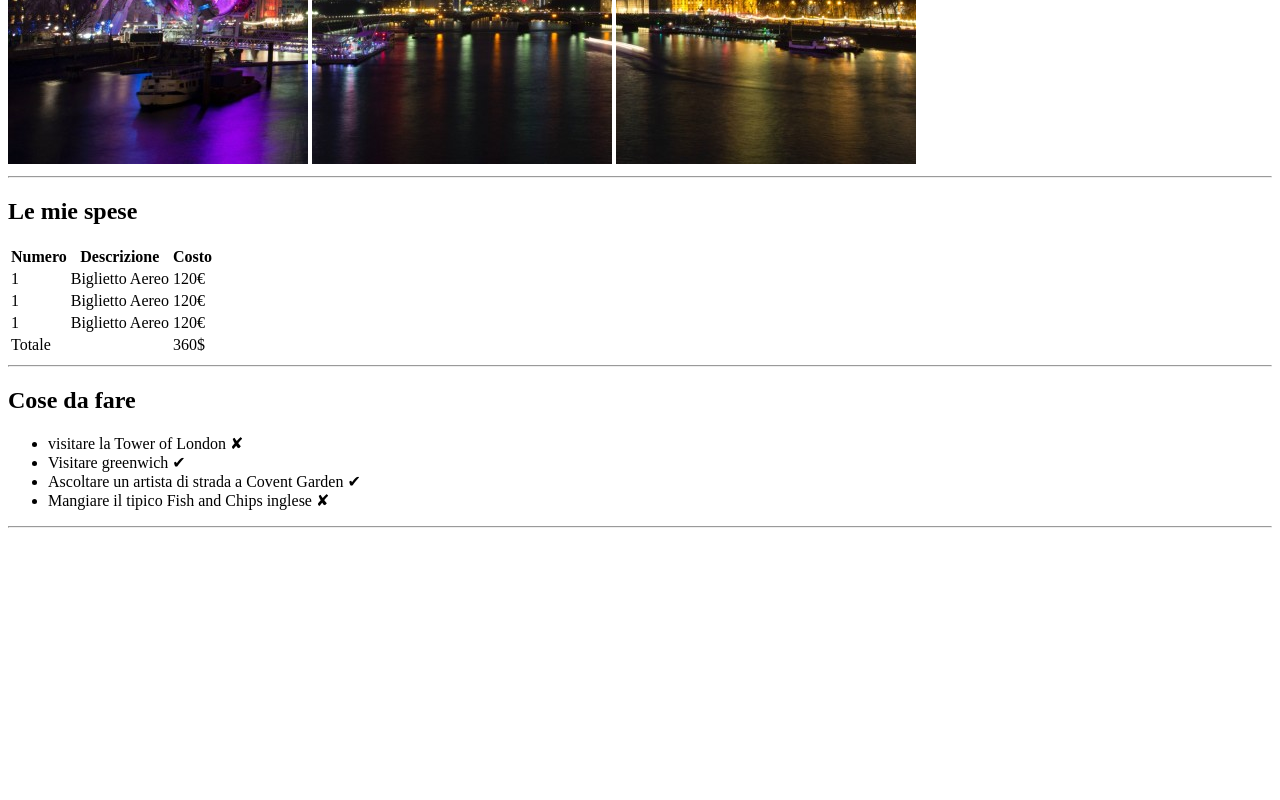
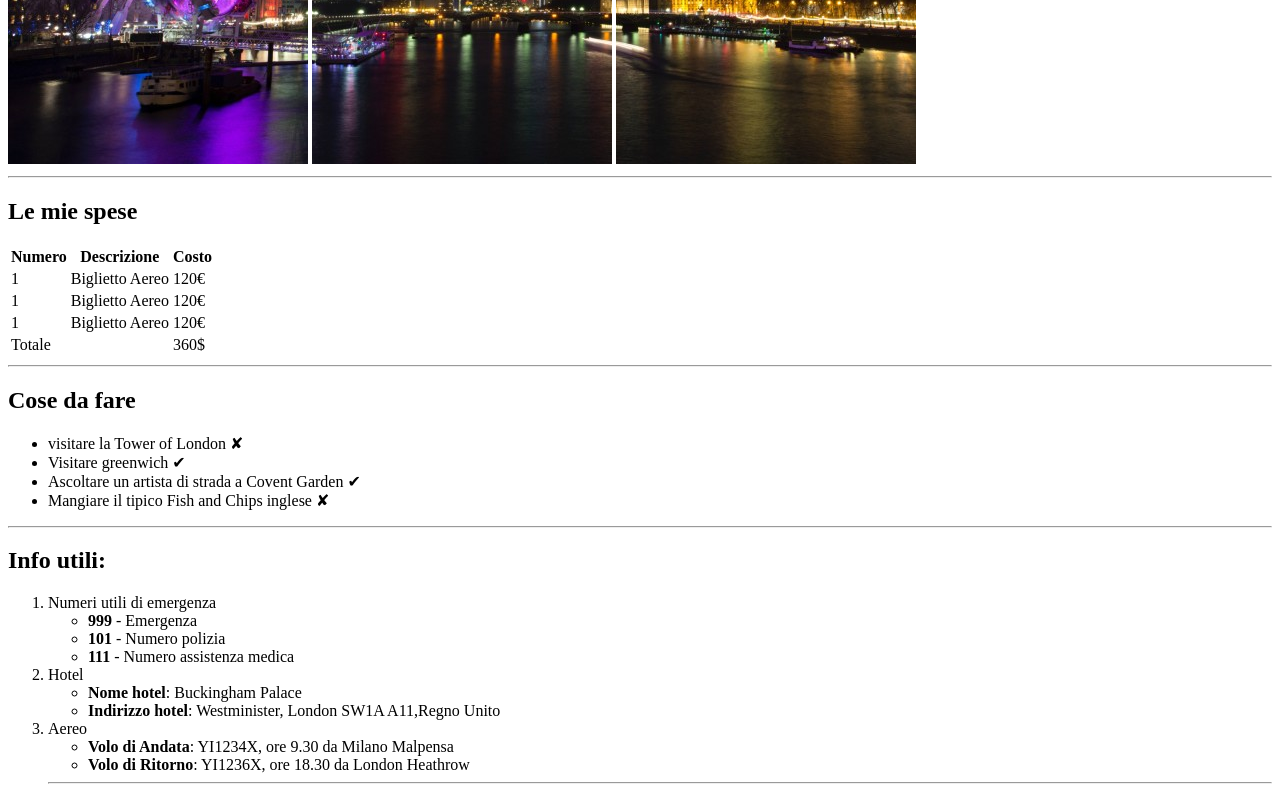
Before and after one commit to MatteoCarbone17/html-london-trip, a plain HTML site: page index.html in a window 1280 px wide. Shown: the part 516-1316 px from the top of the page. Before the commit the page ends 1052 px from the top, so only its background shows below. Drawn offline with Linux system fonts and the light colour scheme.

Commit message:
Add ordered list

```diff
--- a/index.html
+++ b/index.html
@@ -62,7 +62,28 @@
             </ul>
         </section>
         <hr>
-
+        <h2>Info utili:</h2>
+        <section>
+            <ol>
+                <li>Numeri utili di emergenza</li>
+                <ul>
+                    <li><strong>999</strong> - Emergenza </li>
+                    <li><strong>101</strong> - Numero polizia</li>
+                    <li><strong>111</strong> - Numero assistenza medica</li>
+                </ul>
+                    <li>Hotel</li>
+                    <ul>
+                        <li><strong>Nome hotel</strong>: Buckingham Palace </li>
+                        <li><strong>Indirizzo hotel</strong>: Westminister, London SW1A A11,Regno Unito </li>
+                    </ul>
+                    <li>Aereo</li>
+                    <ul>
+                        <li><strong>Volo di Andata</strong>: YI1234X, ore 9.30 da Milano Malpensa </li>
+                        <li><strong>Volo di Ritorno</strong>: YI1236X, ore 18.30 da London Heathrow  </li>
+                    </ul>
+                    <hr>
+            </ol>
+        </section>
     </main>
 
 </body>
```
